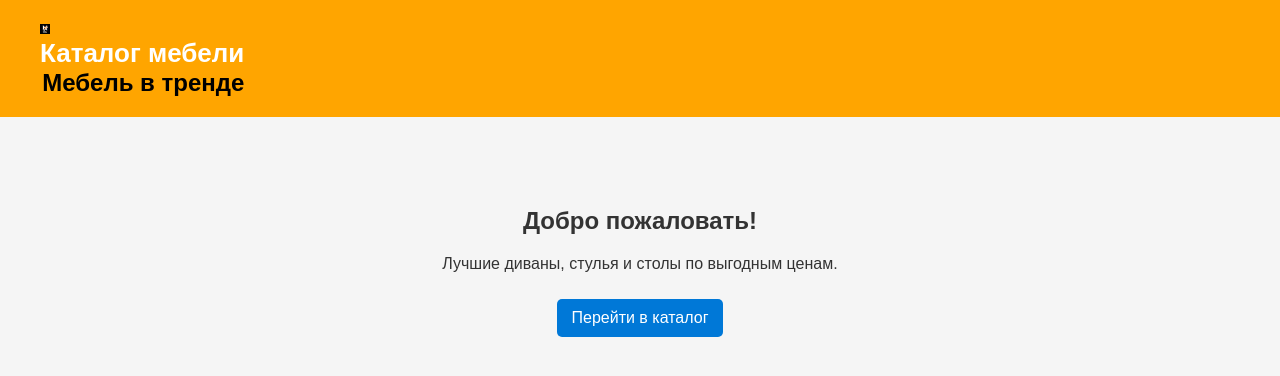
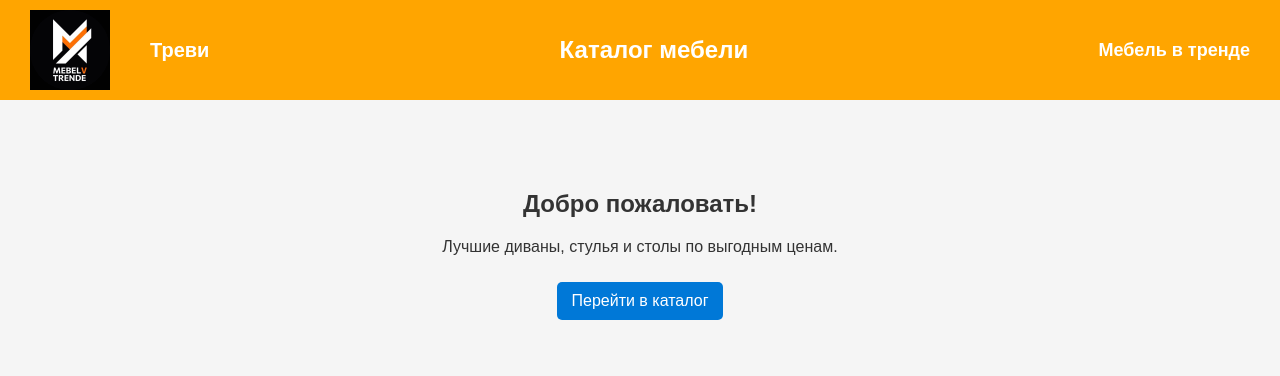
Before and after one commit to BrunoBucherr/MebelVTrende, a plain HTML site: page index.html in a window 1280 px wide. Drawn offline with Linux system fonts and the light colour scheme.

Commit message:
исправлено

```diff
--- a/index.html
+++ b/index.html
@@ -8,7 +8,9 @@
 <body>
   <header>
     <div class="logo-left">
-    <img src="logotip.jpg" alt="Логотип" class="logo">
+      <img src="img/logo.png" alt="Логотип" class="logo">
+      Треви
+    </div>
     <div class="title-center">Каталог мебели</div>
     <div class="logo-right">Мебель в тренде</div>
   </header>
--- a/style.css
+++ b/style.css
@@ -10,39 +10,45 @@ body {
 /* Шапка */
 header {
   background-color: orange;   /* оранжевый фон */
-  padding: 20px 40px;
+  padding: 10px 30px;
   display: flex;
   justify-content: space-between;
   align-items: center;
 }
 
-/* Левый логотип */
+/* Левый логотип + текст */
+header .logo-left {
+  display: flex;
+  align-items: center;
+  font-size: 20px;
+  font-weight: bold;
+  color: white;
+}
+
 header .logo-left img.logo {
-  color: black;
-  height: 10px;
+  height: 80px;      /* ← регулируй размер логотипа */
   width: auto;
-  margin-right: 10px;
-  font-size: 15px;   /* сделал больше */
-  font-weight: bold;
+  margin-right: 40px;
 }
 
 /* Центрированный заголовок */
 header .title-center {
   color: white;
-  font-size: 26px;   /* белый крупный текст */
+  font-size: 24px;
   font-weight: bold;
   text-align: center;
   flex: 1;
 }
 
-/* Правый логотип */
+/* Правый текст */
 header .logo-right {
-  color: black;
-  font-size: 24px;   /* тоже крупнее */
+  color: white;
+  font-size: 18px;
   font-weight: bold;
   text-align: right;
 }
 
+/* Основной контент */
 main {
   padding: 20px 40px;
   text-align: center;
@@ -123,8 +129,3 @@ input, textarea {
 .delivery {
   margin: 10px 0;
 }
-
-.logo {
-  color: black;     /* чёрный текст */
-  font-weight: bold;
-}
```
Also changed, not shown: img/logo.png (renamed from logotip.jpg).
